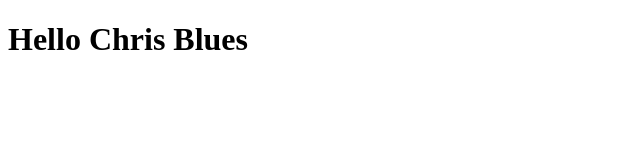
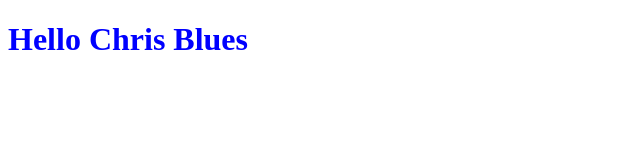
Before and after one commit to ChrisBlues/hello, a plain HTML site: page index.html in a window 1280 px wide. Shown: the whole page, without its empty margins (0-640 px from the left). Drawn offline with Linux system fonts and the light colour scheme.

Commit message:
Deuxième commit avec titre en bleu

```diff
--- a/index.html
+++ b/index.html
@@ -5,7 +5,7 @@
     <meta name="viewport" content="width=device-width, initial-scale=1.0">
     <title>Github perso</title>
 </head>
-<body>
+<body style="color:blue">
     <h1>Hello Chris Blues</h1>
 </body>
 </html>
```
